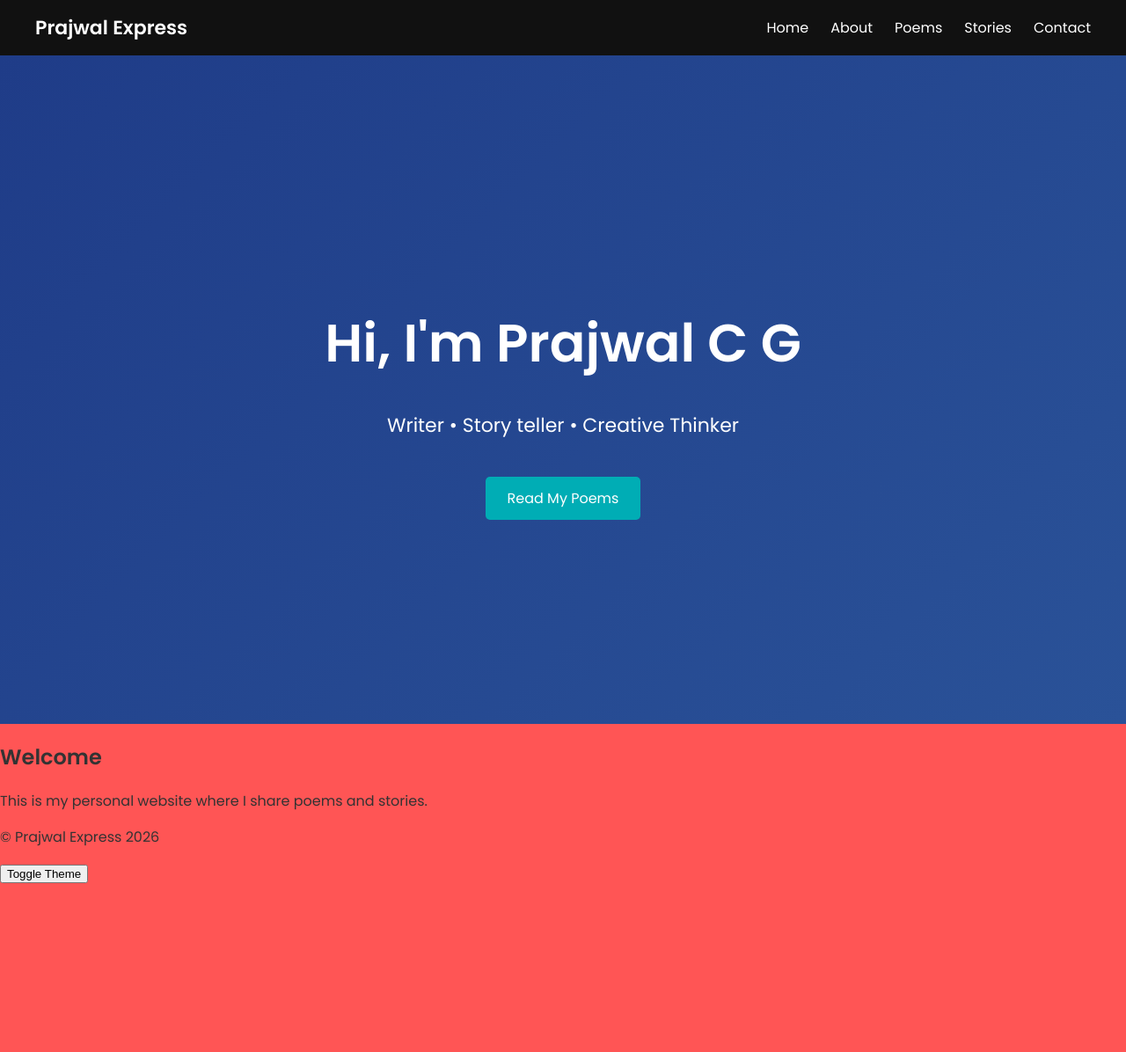
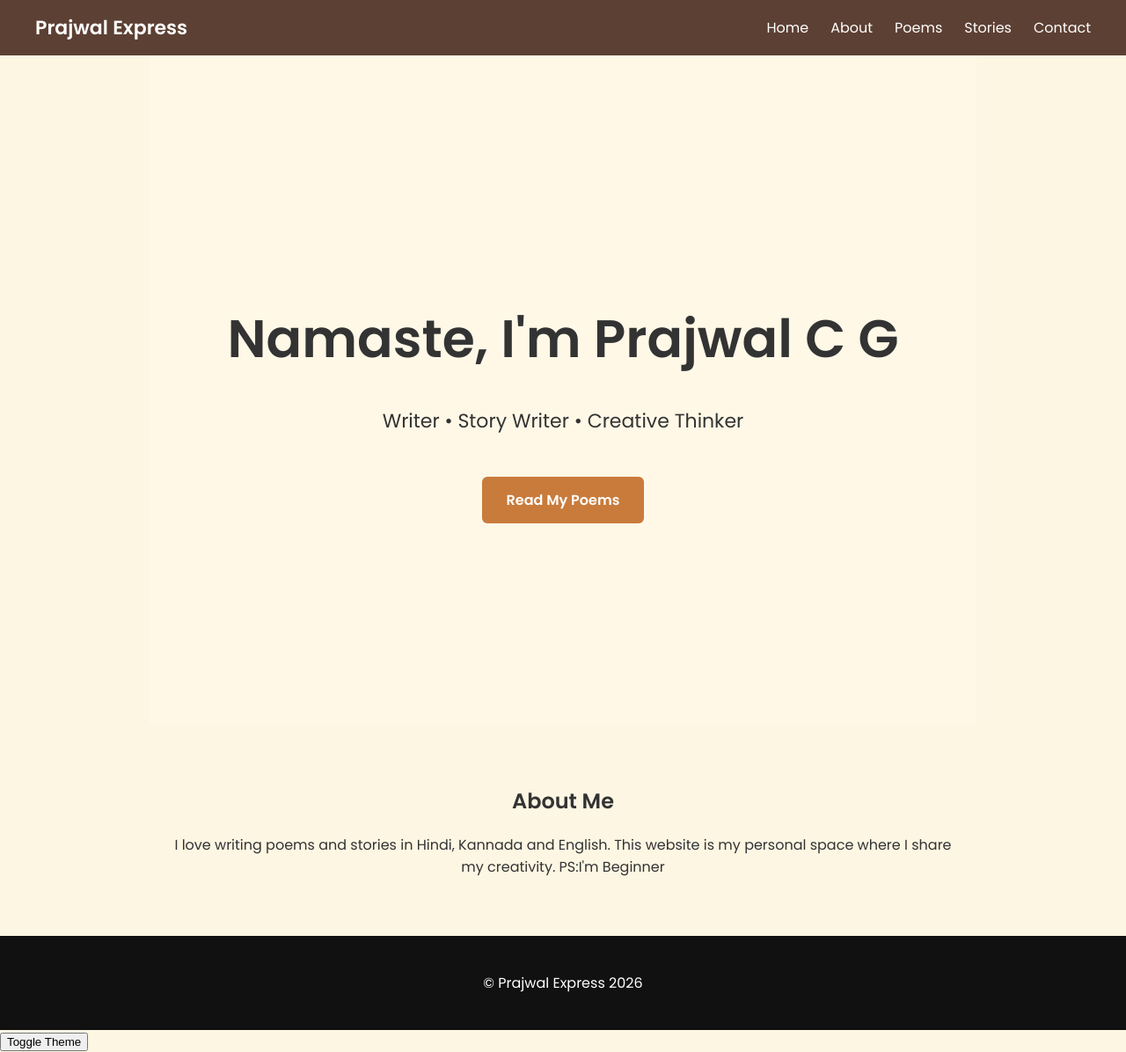
Before and after one commit to prajwal-express/portfolio-website, a plain HTML site: page index.html in a window 1280 px wide. Shown: the whole page at 88% size. Before the commit the page ends 1005 px from the top, so only its background shows below. Drawn offline with Linux system fonts and the light colour scheme.

Commit message:
Add files via upload

```diff
--- a/index.html
+++ b/index.html
@@ -20,29 +20,36 @@
 <div class="logo">Prajwal Express</div>
 
 <ul class="nav-links">
+
 <li><a href="index.html">Home</a></li>
 <li><a href="about.html">About</a></li>
 <li><a href="poems.html">Poems</a></li>
 <li><a href="stories.html">Stories</a></li>
 <li><a href="contact.html">Contact</a></li>
+
 </ul>
 
 </nav>
 
 <section class="hero">
 
-<h1>Hi, I'm Prajwal C G </h1>
+<h1> Namaste, I'm Prajwal C G</h1>
 
-<p>Writer • Story teller • Creative Thinker</p>
+<p>Writer • Story Writer • Creative Thinker</p>
 
 <a href="poems.html" class="btn">Read My Poems</a>
 
 </section>
-<section>
 
-<h2>Welcome</h2>
+<section class="about">
 
-<p>This is my personal website where I share poems and stories.</p>
+<h2>About Me</h2>
+
+<p>
+I love writing poems and stories in Hindi, Kannada and English.
+This website is my personal space where I share my creativity.
+  PS:I'm Beginner
+</p>
 
 </section>
 
@@ -51,6 +58,7 @@
 <p>© Prajwal Express 2026</p>
 
 </footer>
+
 <button onclick="toggleTheme()">Toggle Theme</button>
 <script src="script.js"></script>
 
--- a/style.css
+++ b/style.css
@@ -1,42 +1,24 @@
 body{
 font-family:'Poppins',sans-serif;
 margin:0;
-background:#ff5555;
-color:#333;
-
-body{
-font-family:'Poppins',sans-serif;
-margin:0;
-background:#f5f5f5;
+background:#fdf6e3;   /* light cream */
 color:#333;
 }
-}
-
-/* Navbar */
+/* NAVBAR */
 
 .navbar{
 display:flex;
 justify-content:space-between;
 align-items:center;
-background:#a3e608;
+background:#5c4033;
 padding:15px 40px;
-position:sticky;
-top:0;
-z-index:1000;
 }
 .logo{
 color:white;
 font-size:22px;
-font-weight:bold;
+font-weight:600;
 }
 
-.navbar{
-display:flex;
-justify-content:space-between;
-align-items:center;
-background:#111;
-padding:15px 40px;
-}
 .nav-links{
 display:flex;
 list-style:none;
@@ -45,18 +27,17 @@ margin:0;
 padding:0;
 }
 
-.nav-links li{
-list-style:none;
-}
-
 .nav-links a{
 color:white;
 text-decoration:none;
 font-size:16px;
-font-weight:500;
 }
 
-/* Hero */
+.nav-links a:hover{
+color:#00adb5;
+}
+
+/* HERO */
 
 .hero{
 height:90vh;
@@ -65,8 +46,8 @@ flex-direction:column;
 justify-content:center;
 align-items:center;
 text-align:center;
-background:linear-gradient(135deg,#1f3c88,#2a5298);
-color:white;
+background:#fff8e7;   /* cream background */
+color:#333;
 padding:20px;
 }
 
@@ -78,59 +59,36 @@ margin-bottom:10px;
 .hero p{
 font-size:22px;
 }
-/* Button */
 
 .btn{
-margin-top:20px;
-padding:12px 25px;
-background:#00adb5;
+margin-top:25px;
+padding:14px 28px;
+background:#c97b3b;
 color:white;
 text-decoration:none;
-border-radius:5px;
+border-radius:6px;
+font-weight:600;
 transition:0.3s;
 }
 
 .btn:hover{
-background:#008c92;
-transform:scale(1.05);
-}
-.card{
-background:white;
-padding:20px;
-margin:20px;
-border-radius:10px;
-box-shadow:0 5px 15px rgba(0,0,0,0.1);
-width:300px;
-}
-.hero{
-animation:fade 1.5s ease-in;
+background:#a85f2b;
 }
 
-@keyframes fade{
-from{opacity:0; transform:translateY(20px);}
-to{opacity:1; transform:translateY(0);}
-}
-.dark{
-background:#121212;
-color:white;
-}
-@media (max-width:768px){
+/* CONTENT */
 
-.navbar{
-flex-direction:column;
+section{
+max-width:900px;
+margin:auto;
+padding:50px 20px;
+text-align:center;
 }
 
-.nav-links{
-flex-direction:column;
+/* FOOTER */
+
+footer{
+background:#111;
+color:white;
+text-align:center;
+padding:25px;
 }
-
-.hero h1{
-font-size:32px;
-}
-
-}
-.logo{
-color:white;
-font-size:22px;
-font-weight:bold;
-}
```
